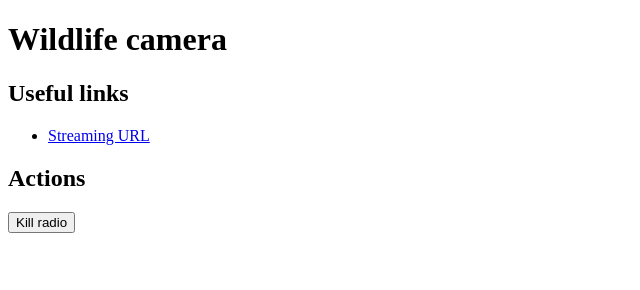
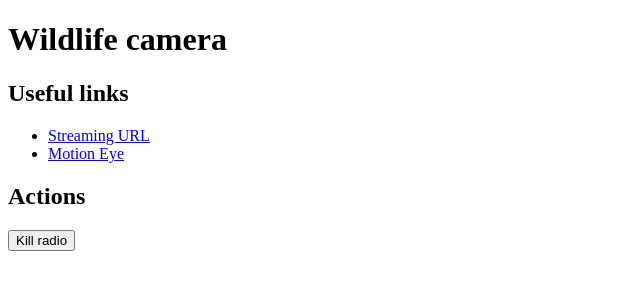
Before and after one commit to adriangalera/wildlife-camera, a plain HTML site: page wildcamera-api/templates/index.html in a window 1280 px wide. Shown: the whole page, without its empty margins (0-640 px from the left). Drawn offline with Linux system fonts and the light colour scheme.

Commit message:
install script and motioneye btn

```diff
--- a/wildcamera-api/templates/index.html
+++ b/wildcamera-api/templates/index.html
@@ -16,8 +16,15 @@
         let linksContainer = document.getElementById("links");
         let streamingUrl = `http://${host}:8081`
         let liStreaming = document.createElement("li")
+        liStreaming.innerHTML = `<a href="${streamingUrl}">Streaming URL</a>`
+
+        let motioneyeuiUrl = `http://${host}:8765`
+        let liMotionui = document.createElement("li")
+        liMotionui.innerHTML = `<a href="${motioneyeuiUrl}">Motion Eye</a>`
+
+
         linksContainer.appendChild(liStreaming)
-        liStreaming.innerHTML = `<a href="${streamingUrl}">Streaming URL</a>`
+        linksContainer.appendChild(liMotionui)
     }
     function killBtn() {
         const button = document.getElementById('kill-btn');
```
Also changed, not shown: 4 other files.
